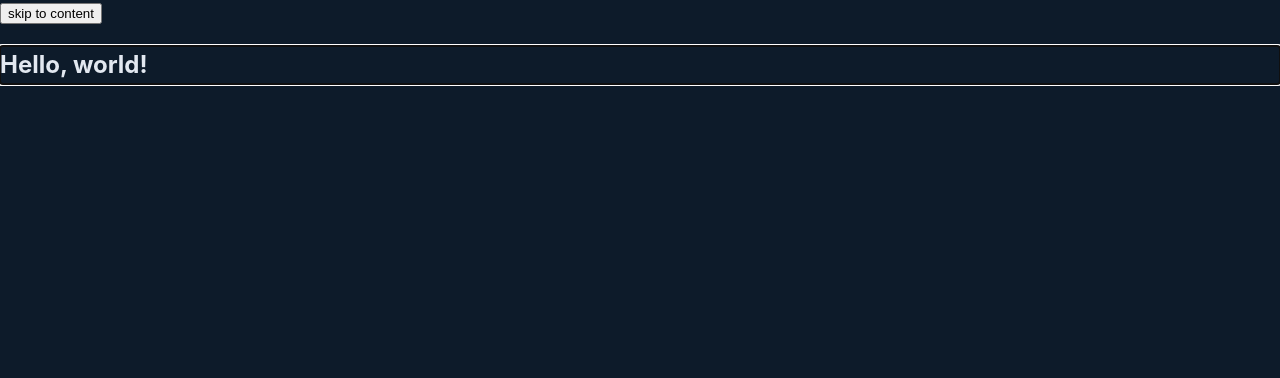
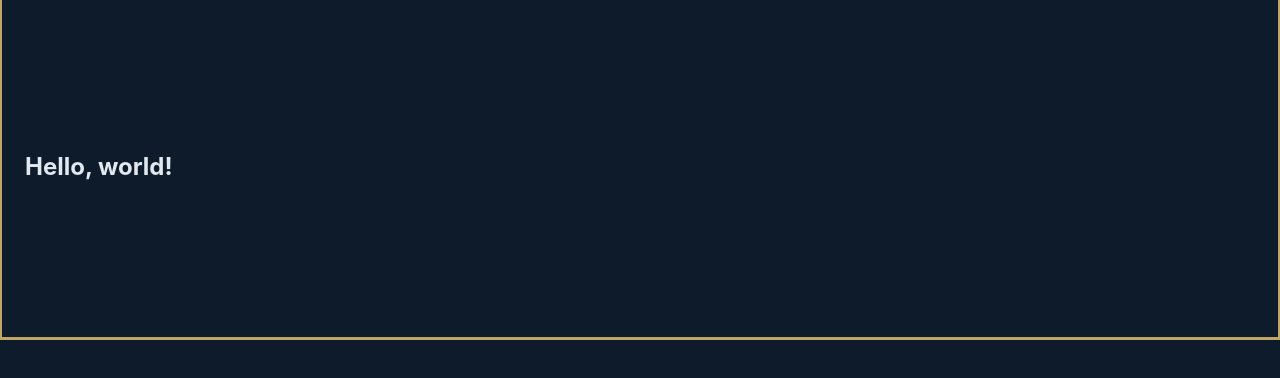
Before and after one commit to LuisDev912/EduMath-Track, a React (Vite) app in the folder frontend/: page / in a window 1280 px wide. Shown: the top 378 px of the page. Built offline with nearby package versions, Linux system fonts and the light colour scheme.

Commit message:
feat(frontend): add more styles to improve UI

```diff
--- a/frontend/src/styles/index.css
+++ b/frontend/src/styles/index.css
@@ -99,3 +99,149 @@ body {
         min-height: 100dvh;
     }
 }
+
+a {
+    color: var(--text-muted);
+    text-decoration: none;
+    margin-left: 5px;
+    transition: color var(--transition-fast);
+}
+
+a:hover {
+    text-decoration: underline;
+}
+
+a:active {
+    color: var(--text-secondary)
+}
+
+main {
+    padding-inline: 1.25rem;
+    padding-block: 4rem;
+    margin: auto;
+    max-width: 1270px;
+}
+
+section {
+    padding-block: 4rem;
+}
+
+footer {
+    display: flex;
+    justify-content: space-between;
+    align-items: center;
+    margin: auto;
+    max-width: 1270px;
+}
+
+/* --- text --- */
+
+.heading-primary {
+    font-family: var(--font-family-title);
+    font-size: var(--font-size-xl);
+    font-weight: var(--weight-bold);
+    text-align: start;
+    letter-spacing: 0.02em;
+}
+
+.heading-secondary {
+    font-family: var(--font-family-title);
+    font-size: var(--font-size-lg);
+    font-weight: var(--weight-semibold);
+    text-align: start;
+}
+
+.heading-tertiary {
+    font-family: var(--font-family-base);
+    font-size: var(--font-size-md);
+    font-weight: var(--weight-medium);
+    color: var(--text-secondary);
+    text-align: start;
+}
+
+p {
+    color: var(--text-primary);
+    font-size: var(--font-size-md);
+    margin-bottom: var(--space-sm);
+}
+
+.small-text {
+    font-size: var(--font-size-sm);
+    color: var(--text-muted);
+}
+
+.italic {
+    font-style: italic;
+    color: var(--text-secondary);
+}
+
+.focus-text {
+    color: var(--color-accent);
+}
+
+/* micro typography */
+
+.prose {
+    max-width: 60ch;
+    line-height: 1.7;
+}
+
+section>*+* {
+    margin-top: var(--space-sm);
+}
+
+/* --- accessibility --- */
+
+:focus-visible {
+    outline: 3px solid var(--color-accent);
+    outline-offset: 3px;
+}
+
+.skip-link {
+    position: absolute;
+    left: -999px;
+}
+
+.skip-link:focus {
+    left: 1rem;
+    top: 1rem;
+    background: var(--color-accent);
+    color: black;
+    padding: 0.5rem;
+    z-index: 1000;
+}
+
+.sr-only {
+    position: absolute;
+    width: 1px;
+    height: 1px;
+    padding: 0;
+    margin: -1px;
+    overflow: hidden;
+    clip: rect(0, 0, 0, 0);
+    white-space: nowrap;
+    border: 0;
+}
+
+/* ---- buttons ---- */
+
+button {
+    border: none;
+    padding: var(--space-sm);
+    border-radius: var(--radius-md);
+    background-color: var(--button-background);
+    font-size: var(--font-size-sm);
+    transition:
+        background-color var(--transition-fast),
+        box-shadow var(--transition-fast);
+    color: #000;
+}
+
+button:hover {
+    background-color: var(--button-hover);
+}
+
+button:active {
+    background-color: var(--button-active);
+    box-shadow: var(--shadow);
+}
```
